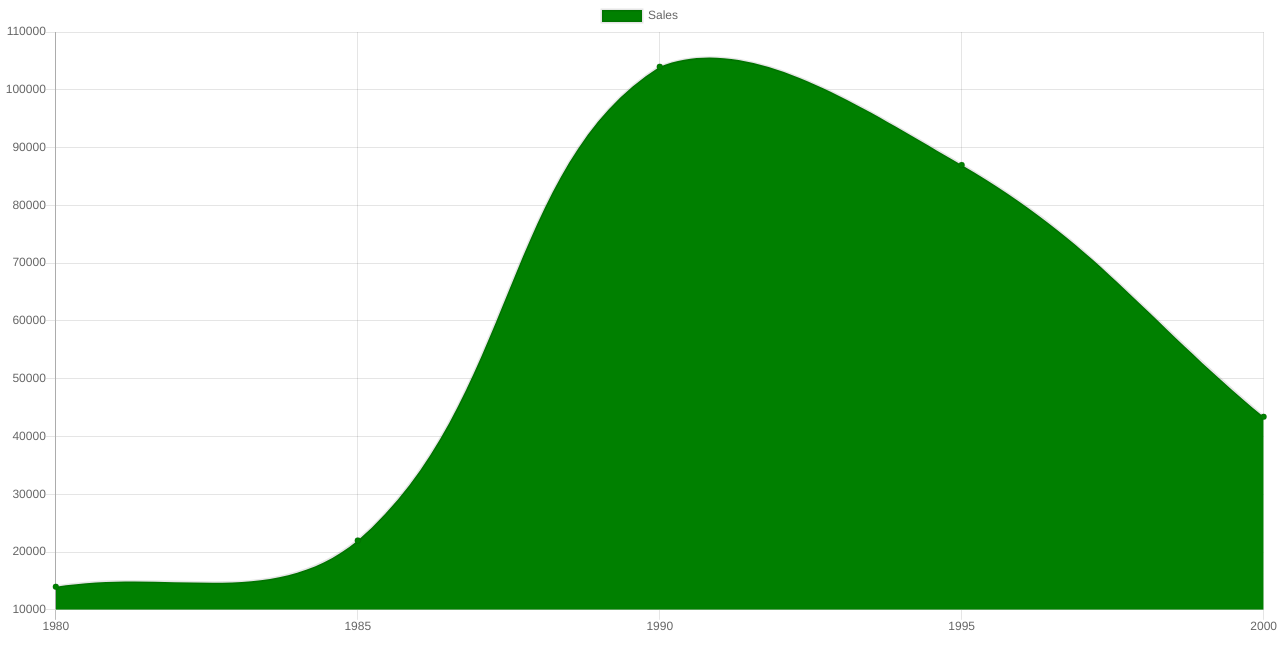
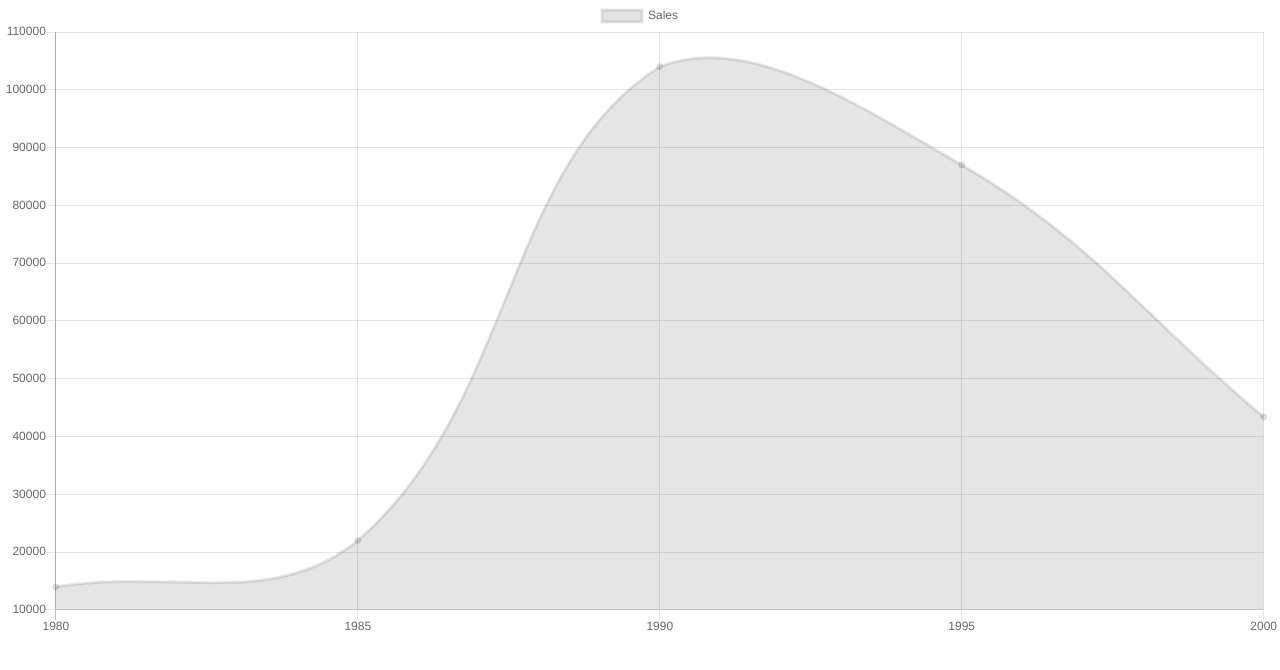
Before and after one commit to nawaz230/Chart, a plain HTML site: page index.html in a window 1280 px wide. Drawn offline with nearby package versions, Linux system fonts and the light colour scheme.

Commit message:
back ground color changed

```diff
--- a/index.html
+++ b/index.html
@@ -30,7 +30,7 @@
                  87000,
                  43400
                 ],
-                backgroundColor:"green"
+
             }]
         },
         options:{}
```
